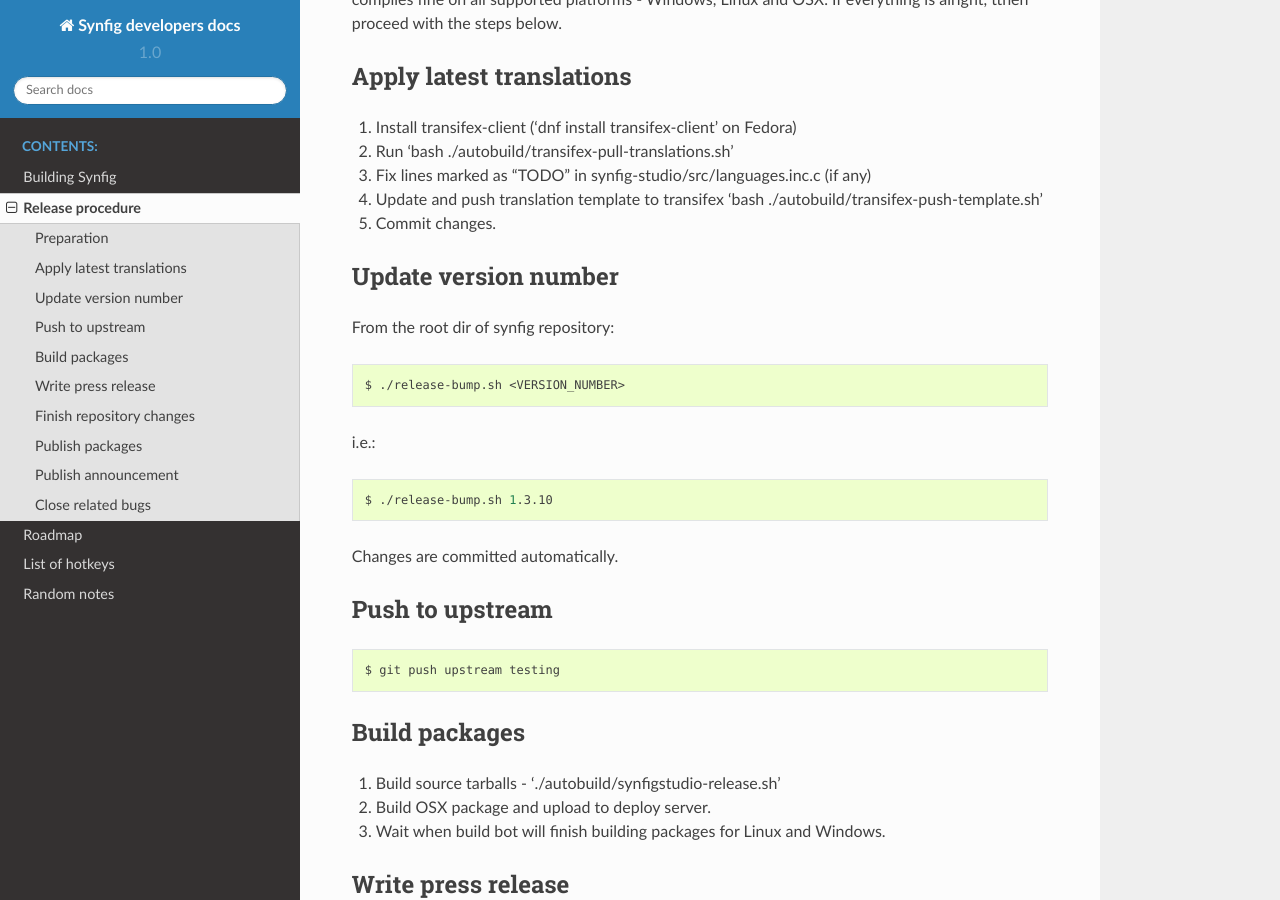
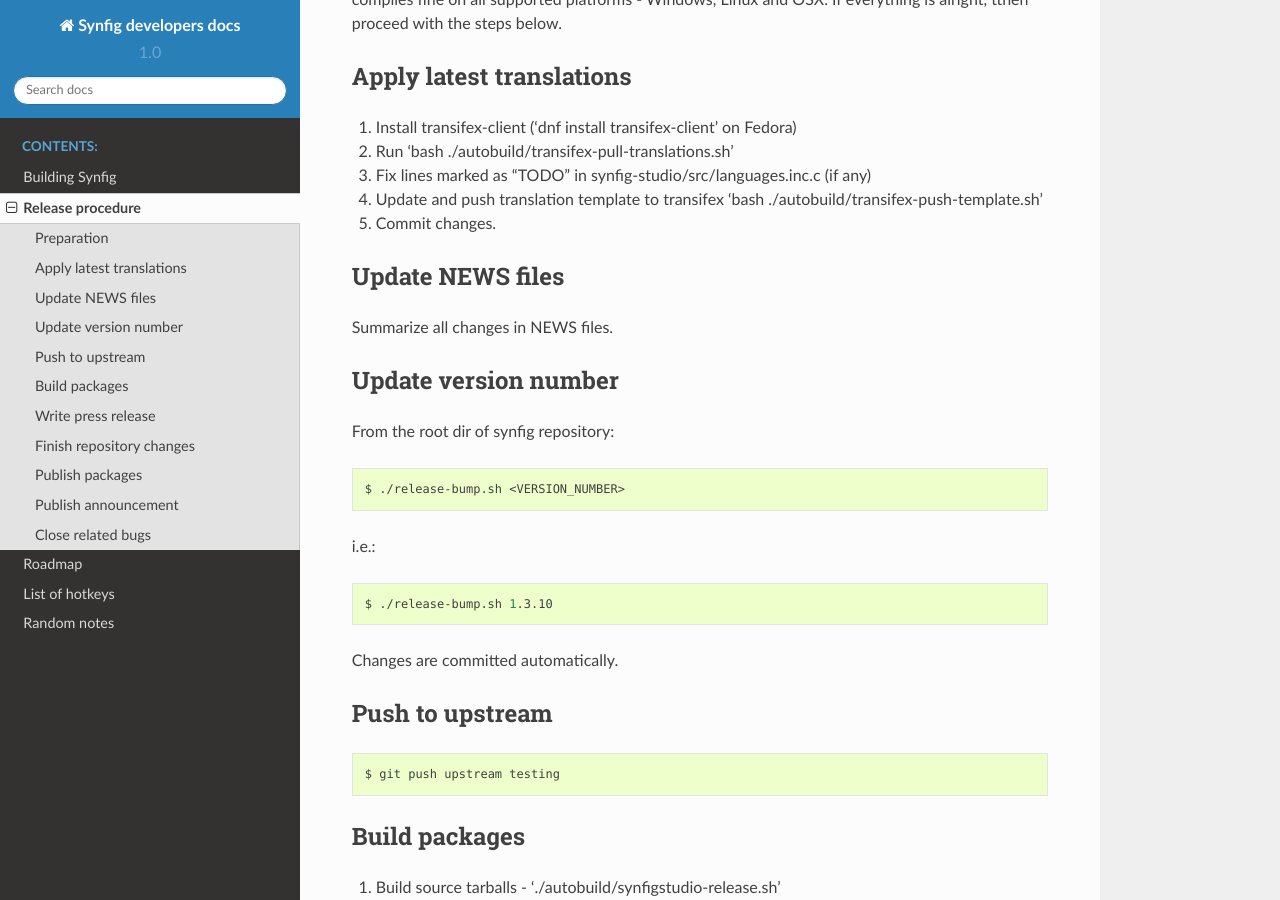
Before and after one commit to synfig/synfig-docs-dev, a Sphinx documentation site: the page built from docs/common/release.rst, in a window 1280 px wide and 900 px high, scrolled down 324 px. Built offline with Sphinx 7.4.7 and the Read the Docs theme 2.0.0, drawn with Linux system fonts in a browser that asks for light colours.

Commit message:
Release: Don't forget to update NEWS files

```diff
--- a/docs/common/release.rst
+++ b/docs/common/release.rst
@@ -16,6 +16,11 @@
 #. Fix lines marked as "TODO" in synfig-studio/src/languages.inc.c (if any)
 #. Update and push translation template to transifex 'bash ./autobuild/transifex-push-template.sh'
 #. Commit changes.
+
+Update NEWS files
+~~~~~~~~~~~~~~~~~~~~~~~~~
+
+Summarize all changes in NEWS files.
 
 Update version number
 ~~~~~~~~~~~~~~~~~~~~~
```
